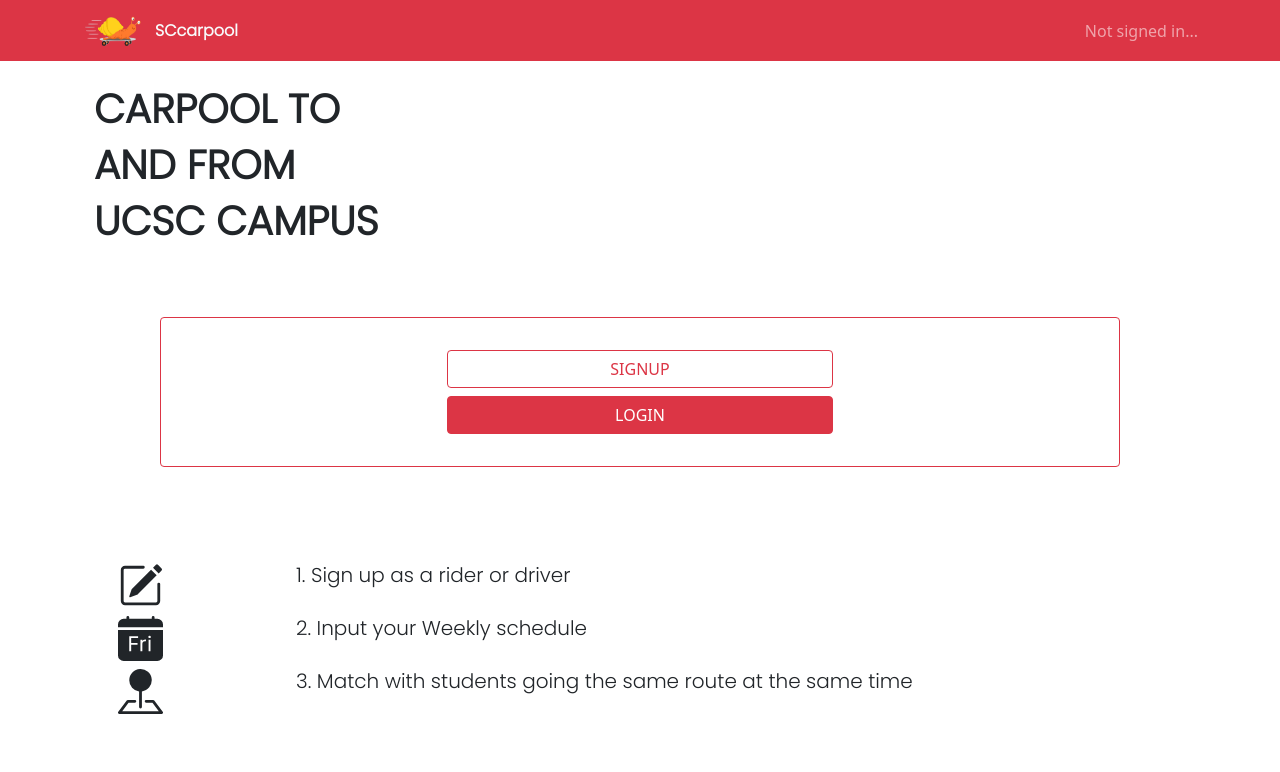
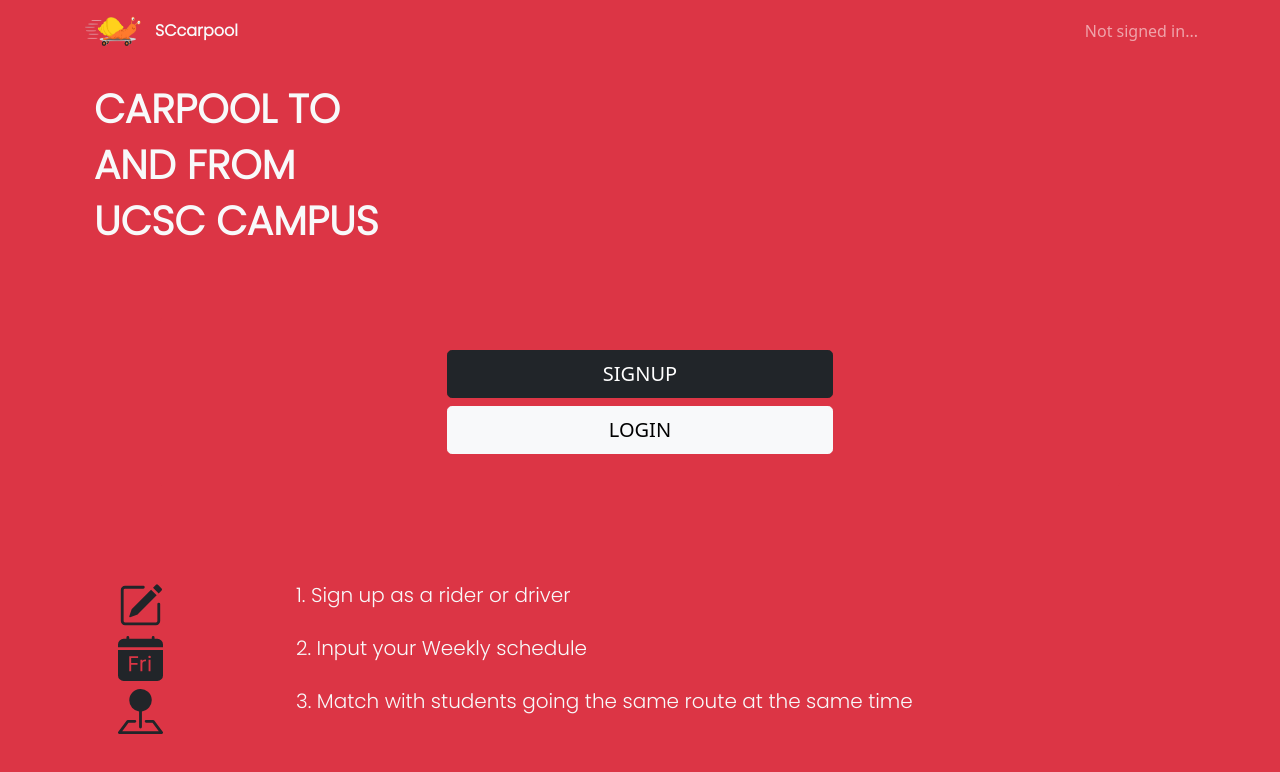
Before and after one commit to assadiandre/SantaCruzRideApp, a React (Create React App) app in the folder Client/: page / in a window 1280 px wide. Shown: the top 772 px of the page. Built offline with nearby package versions, Linux system fonts and the light colour scheme; no server answers.

Commit message:
edditted home

```diff
--- a/Client/src/Components/Homepage/Homepage.js
+++ b/Client/src/Components/Homepage/Homepage.js
@@ -46,8 +46,8 @@
   };
 
   return (
-    <div>
-      <Container className="mt-4 px-4 pb-3">
+    <div className="bg-danger pb-5">
+      <Container className="pt-4 px-4 pb-3 text-light">
         <Row>
           <h1>
             <b>CARPOOL TO</b>
@@ -66,30 +66,36 @@
       </Container>
       <Card
         border="danger"
-        className="text-center mt-5 mb-5 mx-auto w-75 pt-2 pb-2"
+        className="text-center mt-5 mb-5 mx-auto w-75 pt-2 pb-2 bg-danger"
       >
         <Card.Body>
           <Stack gap={2} className="col-md-5 mx-auto">
             <Button
               className="mt-2"
-              variant="outline-danger"
+              variant="dark"
+              size="lg"
               onClick={googleLogin}
             >
               SIGNUP
             </Button>
-            <Button className="mb-2" variant="danger" onClick={googleLogin}>
+            <Button
+              className="mb-2"
+              variant="light"
+              size="lg"
+              onClick={googleLogin}
+            >
               LOGIN
             </Button>
           </Stack>
         </Card.Body>
       </Card>
-      <Container className="text-left mt-5 mx-auto px-5 pt-5 ">
+      <Container className="text-left mt-5 mx-auto px-5 pt-5 pb-5">
         <Row className="pb-2">
           <Col xs={2}>
             <BsPencilSquare size={45}></BsPencilSquare>
           </Col>
           <Col>
-            <h5>1. Sign up as a rider or driver</h5>
+            <h5 className="text-light">1. Sign up as a rider or driver</h5>
           </Col>
         </Row>
         <Row className="pb-2">
@@ -97,15 +103,15 @@
             <BsFillCalendarDayFill size={45}></BsFillCalendarDayFill>
           </Col>
           <Col>
-            <h5>2. Input your Weekly schedule</h5>
+            <h5 className="text-light">2. Input your Weekly schedule</h5>
           </Col>
         </Row>
-        <Row className="pb-2">
+        <Row className="pb-5">
           <Col xs={2}>
             <BsFillPinMapFill size={45}></BsFillPinMapFill>
           </Col>
           <Col>
-            <h5>
+            <h5 className="text-light">
               3. Match with students going the same route at the same time
             </h5>
           </Col>
```
